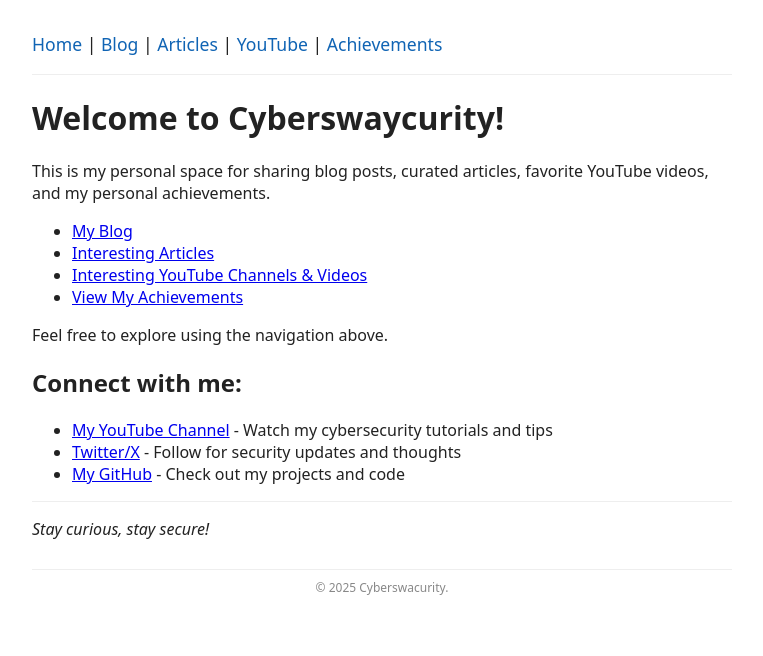
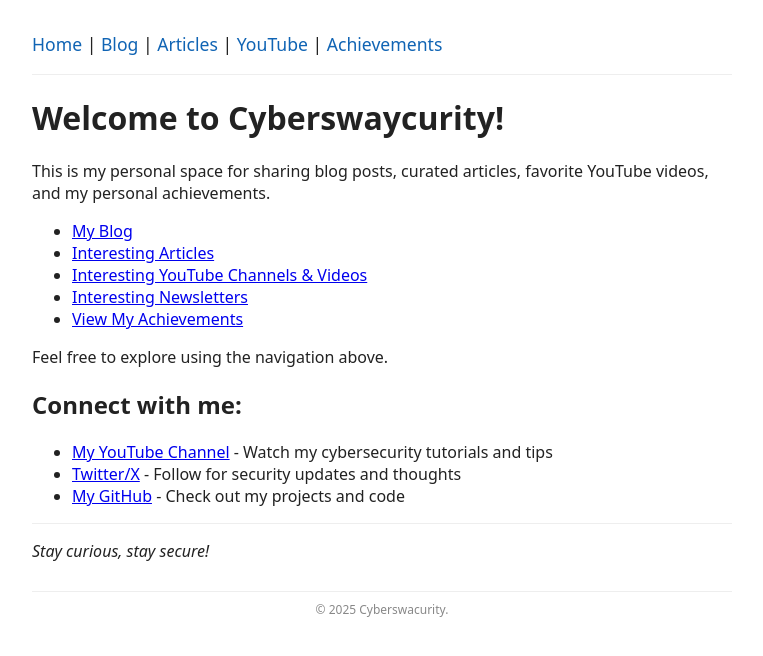
Before and after one commit to cyberswaycurity/cyberswaycurity.github.io, a Jekyll site: the page built from index.md, in a window 1280 px wide. Shown: the top 656 px of the page, without its empty margins (258-1021 px from the left). Built offline with Jekyll 4.4.1, drawn with Linux system fonts in a browser that asks for light colours.

Commit message:
Add link to Interesting Newsletters section

```diff
--- a/index.md
+++ b/index.md
@@ -10,6 +10,7 @@ This is my personal space for sharing blog posts, curated articles, favorite You
 - [My Blog](/blog/)
 - [Interesting Articles](/articles/)
 - [Interesting YouTube Channels & Videos](/youtube/)
+- [Interesting Newsletters](/newsletters/)
 - [View My Achievements](/achievements/)
 
 Feel free to explore using the navigation above.
```
